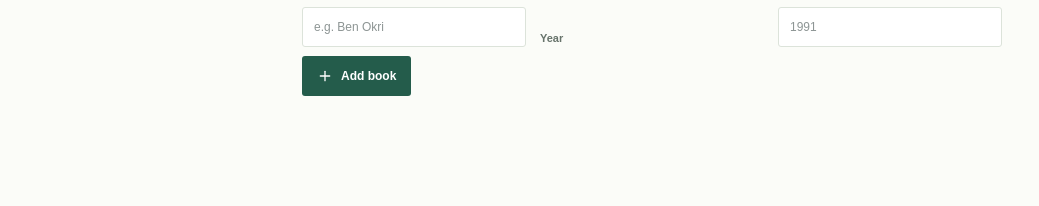
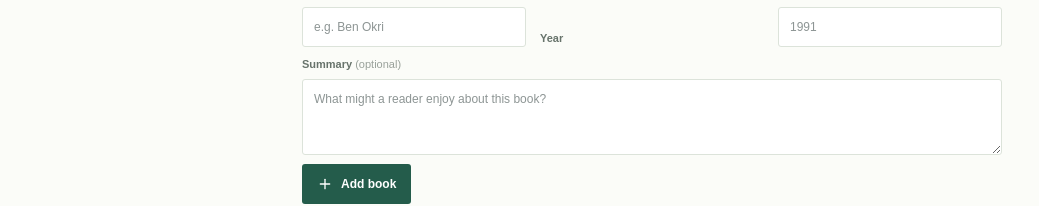
Before and after one commit to temitopeolabode/Library-Project, a Next.js app: page / in a window 1280 px wide. Shown: the part 1143-1349 px from the top of the page, without its empty margins (0-1039 px from the left). Before the commit the page ends 1311 px from the top, so only its background shows below. Built offline with nearby package versions, Linux system fonts and the light colour scheme; no server answers; the database is empty.

Commit message:
fix: include required summary when adding books

```diff
--- a/app/actions.ts
+++ b/app/actions.ts
@@ -11,11 +11,14 @@ function readText(formData: FormData, key: string) {
 export async function addBook(_previousState: { error?: string; success?: string }, formData: FormData) {
   const title = readText(formData, "title");
   const author = readText(formData, "author");
+  const submittedSummary = readText(formData, "summary");
   const yearText = readText(formData, "year");
   const year = Number(yearText);
+  const summary = submittedSummary || "A story from the community library collection.";
 
   if (!title) return { error: "Please enter a book title." };
   if (!author) return { error: "Please enter an author." };
+  if (summary.length > 1200) return { error: "A summary must be 1,200 characters or fewer." };
   if (!/^\d{1,4}$/.test(yearText) || year < 1 || year > new Date().getFullYear()) {
     return { error: "Enter a valid publication year." };
   }
@@ -31,8 +34,8 @@ export async function addBook(_previousState: { error?: string; success?: string
         `;
 
     await transaction`
-      insert into books (title, year, author_id)
-      values (${title}, ${year}, ${savedAuthor.id})
+      insert into books (title, summary, year, author_id)
+      values (${title}, ${summary}, ${year}, ${savedAuthor.id})
     `;
   });
 
--- a/app/components/add-book-form.tsx
+++ b/app/components/add-book-form.tsx
@@ -17,6 +17,10 @@ export function AddBookForm() {
       <input id="book-author" name="author" placeholder="e.g. Ben Okri" required maxLength={160} />
       <label className="field-label" htmlFor="book-year">Year</label>
       <input id="book-year" name="year" type="number" min="1" max="9999" placeholder="1991" required />
+      <div className="form-field add-book-summary">
+        <label className="field-label" htmlFor="book-summary">Summary <span>(optional)</span></label>
+        <textarea id="book-summary" name="summary" placeholder="What might a reader enjoy about this book?" maxLength={1200} rows={3} />
+      </div>
       {state.error ? <p className="form-message error-message" role="alert">{state.error}</p> : null}
       {state.success ? <p className="form-message success-message" role="status">{state.success}</p> : null}
       <button className="primary-button" type="submit" disabled={pending}><Plus size={16} />{pending ? "Adding…" : "Add book"}</button>
--- a/app/globals.css
+++ b/app/globals.css
@@ -83,6 +83,7 @@ button, a { -webkit-tap-highlight-color: transparent; }
 .field-label { color: #67736b; font-size: 11px; font-weight: 650; }
 .add-book-form input, .add-member-form input { width: 100%; min-height: 40px; grid-row: auto; border: 1px solid #dce3da; border-radius: 3px; outline: none; background: #fff; padding: 0 11px; color: var(--ink); font-size: 12px; }
 .add-book-form input:focus, .add-member-form input:focus { border-color: #578672; box-shadow: 0 0 0 2px #57867220; }
+.add-book-summary { grid-column: 1 / -1; }.add-book-summary textarea { width: 100%; min-height: 76px; resize: vertical; border: 1px solid #dce3da; border-radius: 3px; outline: none; background: #fff; padding: 10px 11px; color: var(--ink); font: inherit; font-size: 12px; line-height: 1.5; }.add-book-summary textarea:focus { border-color: #578672; box-shadow: 0 0 0 2px #57867220; }.add-book-summary .field-label span { color: #99a19a; font-weight: 400; }
 .primary-button { display: inline-flex; min-height: 40px; grid-column: 1 / -1; align-items: center; justify-content: center; gap: 8px; justify-self: start; border: 0; border-radius: 3px; background: var(--green); padding: 0 15px; color: #fff; cursor: pointer; font-size: 12px; font-weight: 650; }
 .primary-button:hover { background: var(--green-deep); }.primary-button:disabled { cursor: wait; opacity: .65; }
 .form-message { grid-column: 1 / -1; margin: 2px 0; font-size: 12px; }.error-message { color: #a53d2f; }.success-message { color: #286943; }
```
